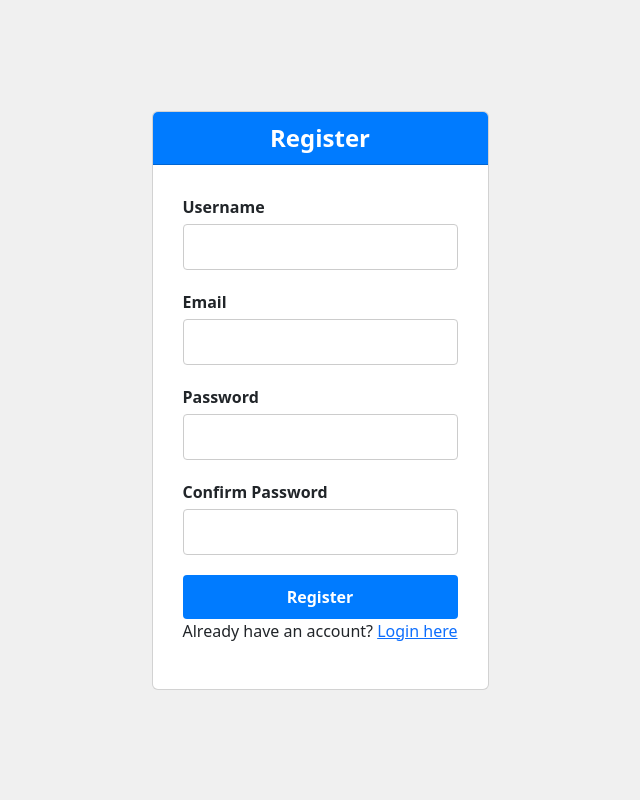
After one commit to MuhammadUsman15/New_Aggregator, a Django app: page /register in a window 1280 px wide. The commit adds this page. Shown: the whole page, without its empty margins (320-960 px from the left). Run offline with Django 5.2, Linux system fonts and the light colour scheme.

Commit message:
Login and Register

```diff
--- a/news/models.py
+++ b/news/models.py
@@ -1,4 +1,5 @@
 from django.db import models
+from django.contrib.auth.models import User
 
 class Article(models.Model):
     title = models.TextField()
@@ -7,6 +8,7 @@ class Article(models.Model):
     website_name = models.CharField(max_length=100, null=True)  # Allow null values
     summary = models.TextField(blank=True)
     image_url = models.URLField(null=True, blank=True)
+    author = models.ForeignKey(User, on_delete=models.CASCADE,null=True)  # ForeignKey relationship with User model
 
     def __str__(self):
         return self.title
--- /dev/null
+++ b/news/templates/register.html
@@ -0,0 +1,107 @@
+
+<link href="https://cdn.jsdelivr.net/npm/bootstrap@5.3.3/dist/css/bootstrap.min.css" rel="stylesheet" integrity="sha384-QWTKZyjpPEjISv5WaRU9OFeRpok6YctnYmDr5pNlyT2bRjXh0JMhjY6hW+ALEwIH" crossorigin="anonymous">
+
+
+{% block styles %}
+<style>
+  body {
+    background-color: #f0f0f0;
+  }
+  .register-container {
+    display: flex;
+    justify-content: center;
+    align-items: center;
+    height: 100vh;
+  }
+  .card {
+    max-width: 400px;
+  }
+  .card-header {
+    background-color: #007bff;
+    color: white;
+    font-size: 24px;
+    font-weight: bold;
+    text-align: center;
+  }
+  .card-body {
+    padding: 30px;
+  }
+  .form-group {
+    margin-bottom: 20px;
+  }
+  label {
+    font-weight: bold;
+    display: block;
+    margin-bottom: 5px;
+  }
+  input[type=text], input[type=password] {
+    border-radius: 4px;
+    border: 1px solid #ccc;
+    padding: 10px;
+    font-size: 16px;
+    width: 100%;
+    box-sizing: border-box;
+    margin-bottom: 10px;
+  }
+  button[type=submit] {
+    background-color: #007bff;
+    color: white;
+    font-size: 16px;
+    font-weight: bold;
+    padding: 10px 20px;
+    border: none;
+    border-radius: 4px;
+    cursor: pointer;
+    width: 100%;
+  }
+  button[type=submit]:hover {
+    background-color: #0062cc;
+  }
+  .alert-danger {
+    background-color: #f8d7da;
+    color: #721c24;
+    padding: 10px;
+    margin-bottom: 20px;
+    border: 1px solid #f5c6cb;
+    border-radius: 4px;
+  }
+</style>
+{% endblock %}
+
+{% block content %}
+<div class="register-container">
+  <div class="card">
+    <div class="card-header">Register</div>
+    <div class="card-body">
+      {% if error_message %}
+        <div class="alert alert-danger" role="alert">{{ error_message }}</div>
+      {% endif %}
+      <form method="post">
+        {% csrf_token %}
+        <div class="form-group">
+          <label for="username">Username</label>
+          <input type="text" class="form-control" id="username" name="username" required>
+        </div>
+        <div class="form-group">
+          <label for="email">Email</label>
+          <input type="text" class="form-control" id="email" name="email" required>
+        </div>
+        <div class="form-group">
+          <label for="password1">Password</label>
+          <input type="password" class="form-control" id="password1" name="password1" required>
+        </div>
+        <div class="form-group">
+          <label for="password2">Confirm Password</label>
+          <input type="password" class="form-control" id="password2" name="password2" required>
+        </div>
+        <button type="submit">Register</button>
+        <p>Already have an account? <a href="{% url 'login' %}">Login here</a></p> <!-- Link to login page -->
+      </form>
+    </div>
+  </div>
+</div>
+{% endblock %}
+
+{% block scripts %}
+<script src="https://cdn.jsdelivr.net/npm/bootstrap@5.3.3/dist/js/bootstrap.bundle.min.js" integrity="sha384-YvpcrYf0tY3lHB60NNkmXc5s9fDVZLESaAA55NDzOxhy9GkcIdslK1eN7N6jIeHz" crossorigin="anonymous"></script>
+{% endblock %}
--- /dev/null
+++ b/news/urls.py
@@ -0,0 +1,8 @@
+from django.urls import path
+from . import views
+urlpatterns = [
+    path('', views.news_list, name='news_list'),
+    path('login', views.login, name='login'),
+    path('register',views.register, name='register'),
+    path('logout',views.logout, name='logout'),
+]
--- a/news/views.py
+++ b/news/views.py
@@ -1,10 +1,57 @@
-import datetime
-from django.http import HttpResponse
-from django.shortcuts import render
-from .models import Article
+from audioop import reverse
+from django.shortcuts import redirect, render
+from django.contrib.auth.decorators import login_required
 from django.core.paginator import Paginator
 from django.core.cache import cache
 from .utils import fetch_news  # Import the fetch_news function
+from .tasks import update_feed_cache
+from django.contrib import auth
+from django.contrib.auth.models import User
+
+
+@login_required
+def news_list(request):
+    # Call the task to update the feed cache
+    update_feed_cache.delay()
+
+    # Use cached articles (assuming Celery updates the cache)
+    cache_key = 'all_articles'
+    articles = cache.get(cache_key)
+
+    if articles is None:
+        # List of feed URLs
+        feed_urls = [
+            'https://rss.nytimes.com/services/xml/rss/nyt/HomePage.xml',
+            'https://feeds.nbcnews.com/nbcnews/public/news',
+            'https://slate.com/feeds/all.rss',
+        ]
+
+        # Fetch articles using the fetch_news function if cache is empty
+        articles = fetch_news(feed_urls)
+
+        # Cache the fetched articles
+        cache.set(cache_key, articles, timeout=3600)
+
+    # Pagination logic (unchanged)
+    paginator = Paginator(articles, 10)  # 10 articles per page (customize this)
+    page_number = request.GET.get('page')  # Get page number from URL parameter
+
+    # If user is not authenticated and trying to access a page other than the first one
+    if not request.user.is_authenticated and page_number and int(page_number) != 1:
+        return redirect('login')  # Redirect to login page if user is not authenticated
+
+    page_obj = paginator.get_page(page_number)
+
+    context = {'articles': page_obj, 'paginator': paginator}
+    return render(request, 'news_list.html', context)
+
+from django.contrib.auth.decorators import login_required
+from django.contrib.auth.models import User
+from django.core.paginator import Paginator
+from django.shortcuts import redirect, render
+from django.core.cache import cache
+from django.contrib import auth
+from .utils import fetch_news
 from .tasks import update_feed_cache
 
 def news_list(request):
@@ -16,17 +63,15 @@ def news_list(request):
     articles = cache.get(cache_key)
 
     if articles is None:
-        # Fetch articles using the fetch_news function if cache is empty
+        # List of feed URLs
         feed_urls = [
             'https://rss.nytimes.com/services/xml/rss/nyt/HomePage.xml',
             'https://feeds.nbcnews.com/nbcnews/public/news',
             'https://slate.com/feeds/all.rss',
         ]
-        articles = []
-        for url in feed_urls:
-            fetched_articles = fetch_news(url)
-            if fetched_articles:  # Check if any articles were fetched
-                articles.extend(fetched_articles)
+
+        # Fetch articles using the fetch_news function if cache is empty
+        articles = fetch_news(feed_urls)
 
         # Cache the fetched articles
         cache.set(cache_key, articles, timeout=3600)
@@ -34,7 +79,53 @@ def news_list(request):
     # Pagination logic (unchanged)
     paginator = Paginator(articles, 10)  # 10 articles per page (customize this)
     page_number = request.GET.get('page')  # Get page number from URL parameter
+
+    # If user is not authenticated and trying to access a page other than the first one
+    if not request.user.is_authenticated and page_number and int(page_number) != 1:
+        return redirect('login')  # Redirect to login page if user is not authenticated
+
     page_obj = paginator.get_page(page_number)
 
     context = {'articles': page_obj, 'paginator': paginator}
     return render(request, 'news_list.html', context)
+
+def login(request):
+    if request.method ==  "POST":
+        username = request.POST['username']
+        password = request.POST['password']
+        user = auth.authenticate(request,  username=username, password=password)
+        if user is not None:
+            auth.login(request,user)
+            return redirect('news_list')  # Redirect to news list after login
+        else:
+            error_message = 'Invalid username or password'
+            return render(request,'login.html', {'error_message': error_message })
+    else:
+        return render(request, 'login.html')
+
+def register(request):
+    if request.method == "POST":
+        username = request.POST['username']
+        email = request.POST['email']
+        password1 = request.POST['password1']
+        password2 = request.POST['password2']
+
+        if password1 == password2:
+            try:
+                user = User.objects.create_user(username, email, password1)
+                user.save()
+                # Authenticate the user after registration
+                auth.login(request, user)
+                # Redirect to the news_list page after successful registration
+                return redirect('news_list')
+            except:
+                error_message = 'Error creating account'
+                return  render(request, 'register.html', {'error_message': error_message})
+        else:
+            error_message = 'Password does not match.'
+            return render(request, 'register.html',{'error_message':error_message})
+    return render(request, 'register.html')
+
+def logout(request):
+    auth.logout(request)
+    return redirect('news_list')
--- a/news_aggregator/urls.py
+++ b/news_aggregator/urls.py
@@ -15,13 +15,10 @@ Including another URLconf
     2. Add a URL to urlpatterns:  path('blog/', include('blog.urls'))
 """
 from django.contrib import admin
-from django.urls import path
-from news import views
+from django.urls import include, path
 
 
 urlpatterns = [
+    path('', include('news.urls')),  # Include news app URLs
     path('admin/', admin.site.urls),
-    path('', views.news_list, name='news_list'),
-    # path('trigger-update-feed/', views.trigger_update_feed, name='trigger_update_feed'),
-
 ]
```
Also changed, not shown: news/templates/error.html (deleted, +0 -12 lines), news/templates/login.html (added, +105 -0 lines), news/templates/news_list.html (+22 -2 lines), news/utils.py (+57 -51 lines), db.sqlite3, news/migrations/0003_article_author.py (added), 1 other file.
